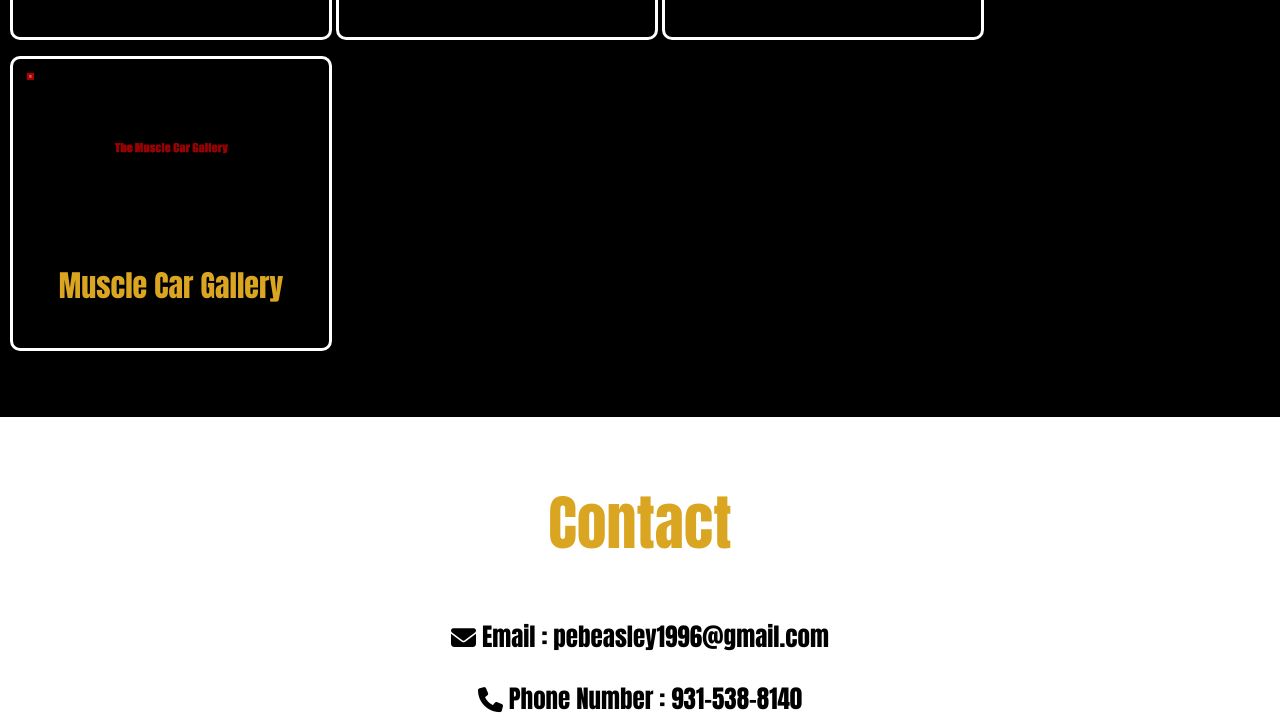
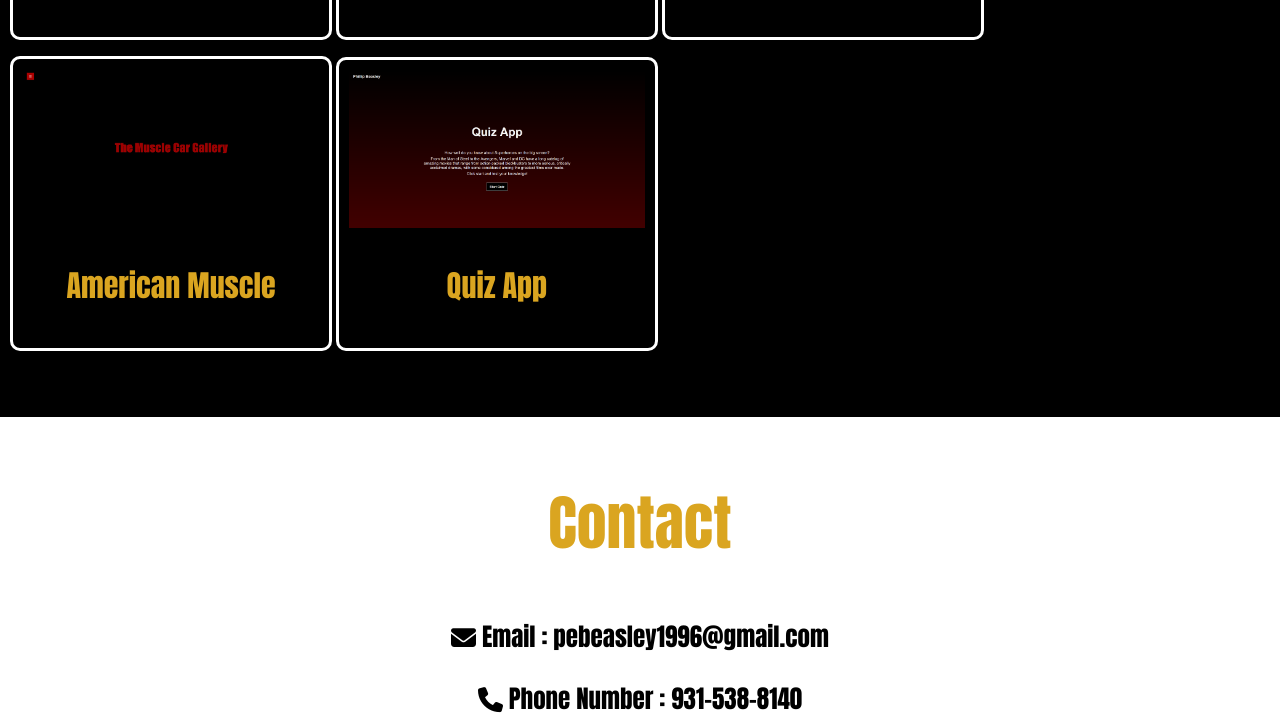
Before and after one commit to pbeasley96/pebeasley96.github.io, a plain HTML site: page index.html in a window 1280 px wide. Shown: the part 3767-4495 px from the top of the page. Drawn offline with Linux system fonts and the light colour scheme.

Commit message:
pebeasley96.github.io
Added new project on to site.

```diff
--- a/index.html
+++ b/index.html
@@ -80,7 +80,11 @@
       </div>
       <div class="column2">
         <img src="Images/PB_Proj4.jpg" alt="Proj4" style="width:100%">
-        <p>Muscle Car Gallery</p>
+        <p>American Muscle</p>
+      </div>
+      <div class="column2">
+        <img src="Images/PB_Proj5.png" alt="Proj5" style="width:100%">
+        <p>Quiz App</p>
       </div>
     </div>
 
```
Also changed, not shown: Images/PB_Proj5.png (added).
